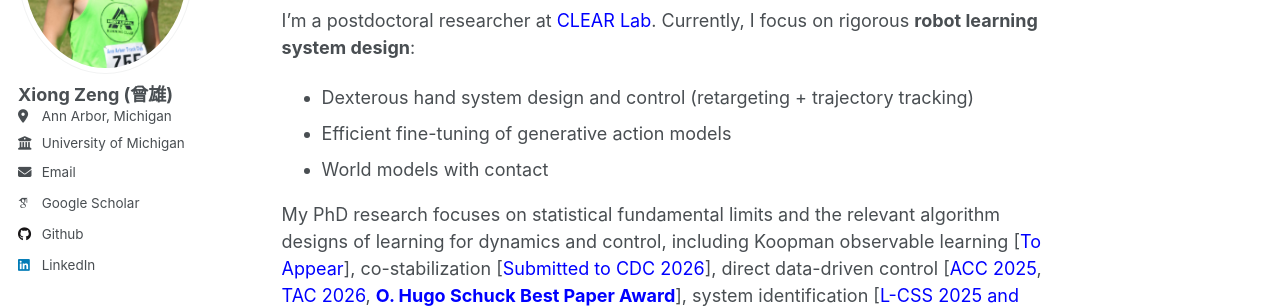
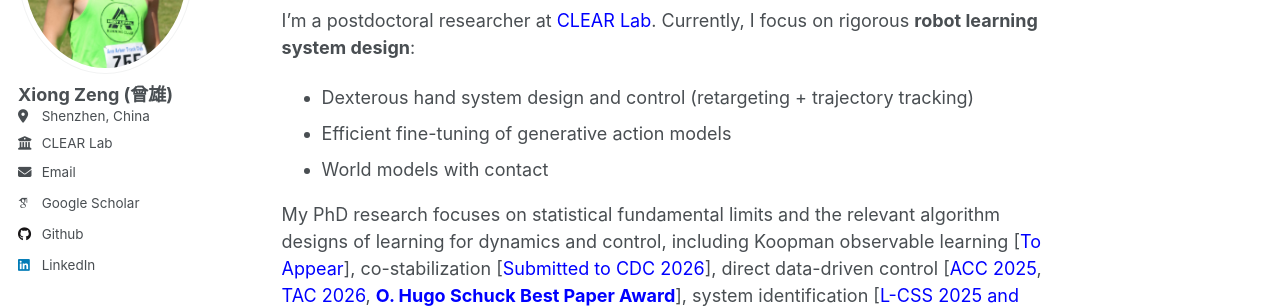
Before and after one commit to zengxiong111/zengxiong.github.io, a Jekyll site: the page built from _pages/about.md, in a window 1280 px wide. Shown: the part 237-545 px from the top of the page. Built offline with Jekyll 4.4.1, drawn with Linux system fonts in a browser that asks for light colours; some web fonts are replaced; our own code applies the rules of GitHub Pages for plain Markdown files.

Commit message:
Update _config.yml

```diff
--- a/_config.yml
+++ b/_config.yml
@@ -7,7 +7,7 @@
 # server process.
 
 # Basic Site Settings
-locale                   : "Ann Arbor, Michigan"
+locale                   : "Shenzhen, China"
 title                    : "Xiong Zeng"
 title_separator          : "-"
 name                     : &name "Xiong Zeng (曾雄)"
@@ -26,9 +26,9 @@ author:
   avatar           : "zx.jpg"
   name             : "Xiong Zeng (曾雄)"
   # pronouns         : # example: "she/her"
-  # bio              : "I'm a Ph.D. Candidate of UMich EECS department."
-  location         : "Ann Arbor, Michigan"
-  employer         : "University of Michigan"
+  # bio              : "I'm a postdoc for robot learning."
+  location         : "Shenzhen, China"
+  employer         : "CLEAR Lab"
   # uri              : # URL
   email            : "zengxion@umich.edu"
 
```
